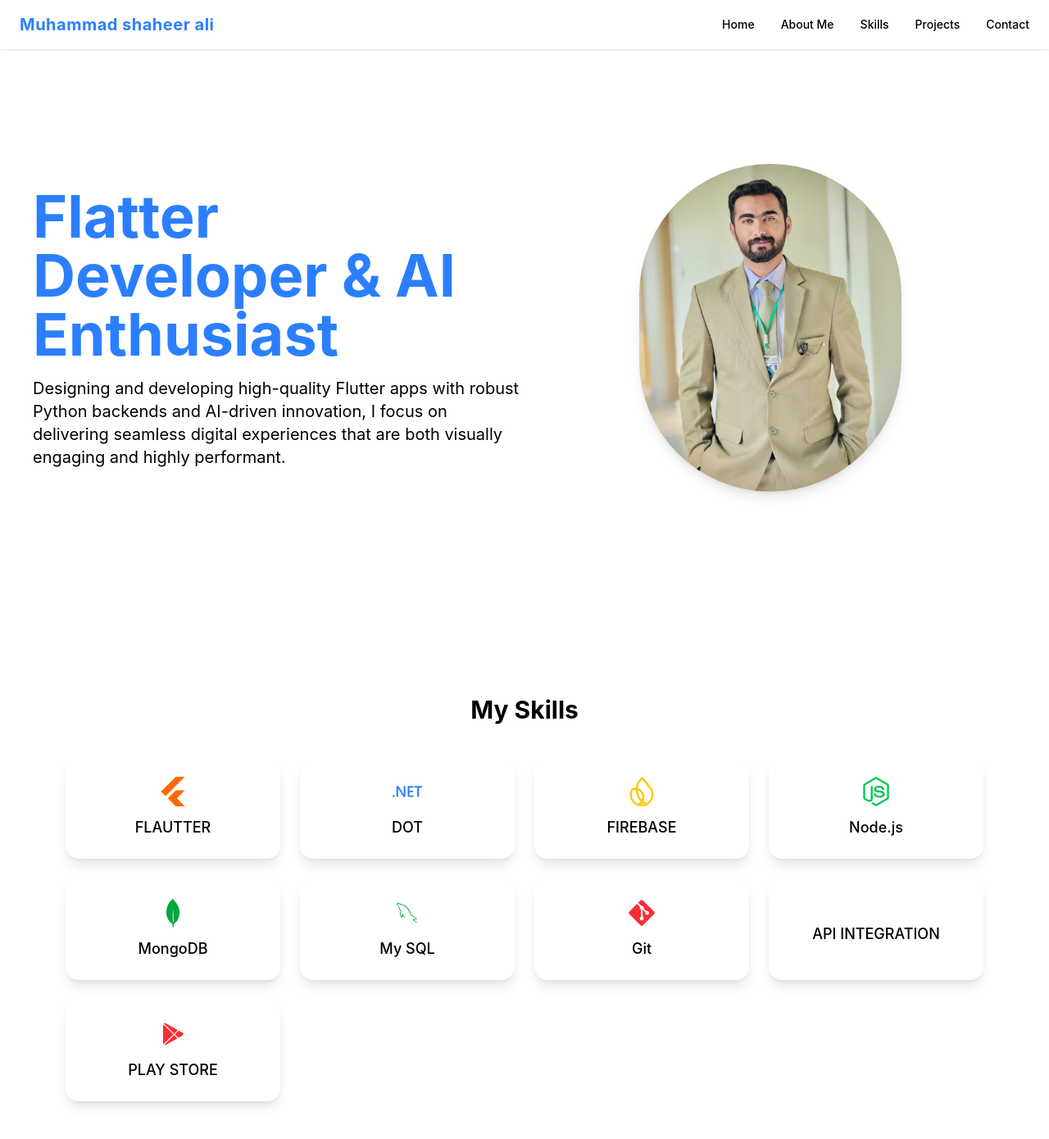
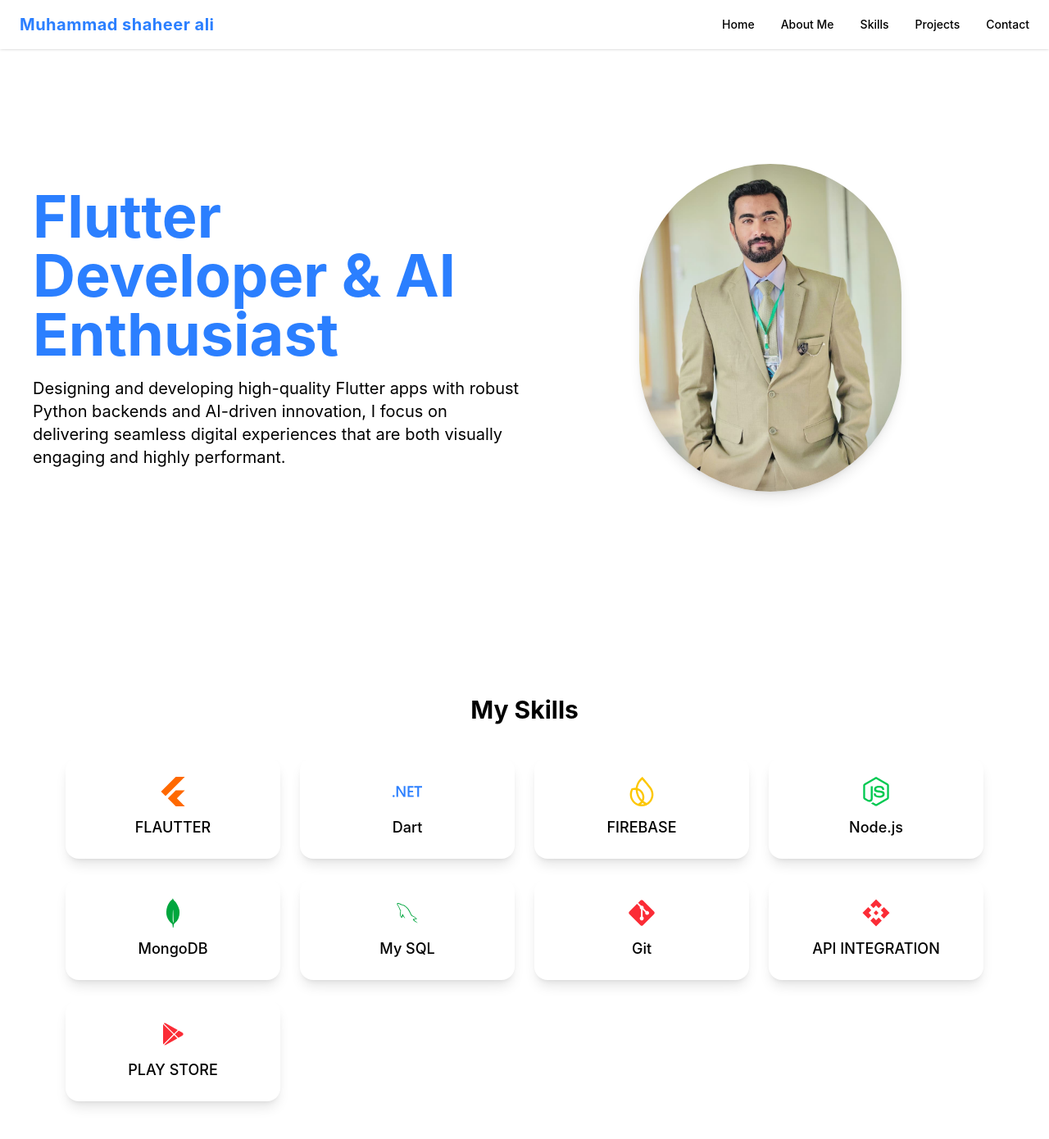
Before and after one commit to Basit71/Shaheer-Portfolio, a React app: page / in a window 1280 px wide. Shown: the top 1390 px of the page at 82% size. Built offline with nearby package versions, Linux system fonts and the light colour scheme; the HTML template or start-up script is replaced by a standard one.

Commit message:
Update code

```diff
--- a/src/pages/Home.jsx
+++ b/src/pages/Home.jsx
@@ -10,7 +10,7 @@ function Home() {
         {/* Text Section */}
         <div className="md:w-1/2">
           <h1 className="text-7xl font-bold mb-4 text-blue-500 ">
-            Flatter Developer & AI Enthusiast
+            Flutter Developer & AI Enthusiast
           </h1>
           <p className=" md:text-xl  ">
             Designing and developing high-quality Flutter apps with robust
--- a/src/pages/Skill.jsx
+++ b/src/pages/Skill.jsx
@@ -3,6 +3,7 @@ import { DiMysql } from "react-icons/di";
 import { BiLogoPlayStore } from "react-icons/bi";
 import { FaNodeJs, FaGitAlt } from "react-icons/fa";
 import { SiMongodb, SiFlutter, SiDotnet, SiFirebase } from "react-icons/si";
+import { MdApi } from "react-icons/md";
 
 const skills = [
   {
@@ -11,7 +12,7 @@ const skills = [
     color: "text-orange-500",
   },
   {
-    name: "DOT",
+    name: "Dart",
     icon: <SiDotnet />,
     color: "text-blue-500",
   },
@@ -43,6 +44,7 @@ const skills = [
   },
   {
     name: "API INTEGRATION",
+    icon: <MdApi />,
     color: "text-red-500",
   },
   {
```
